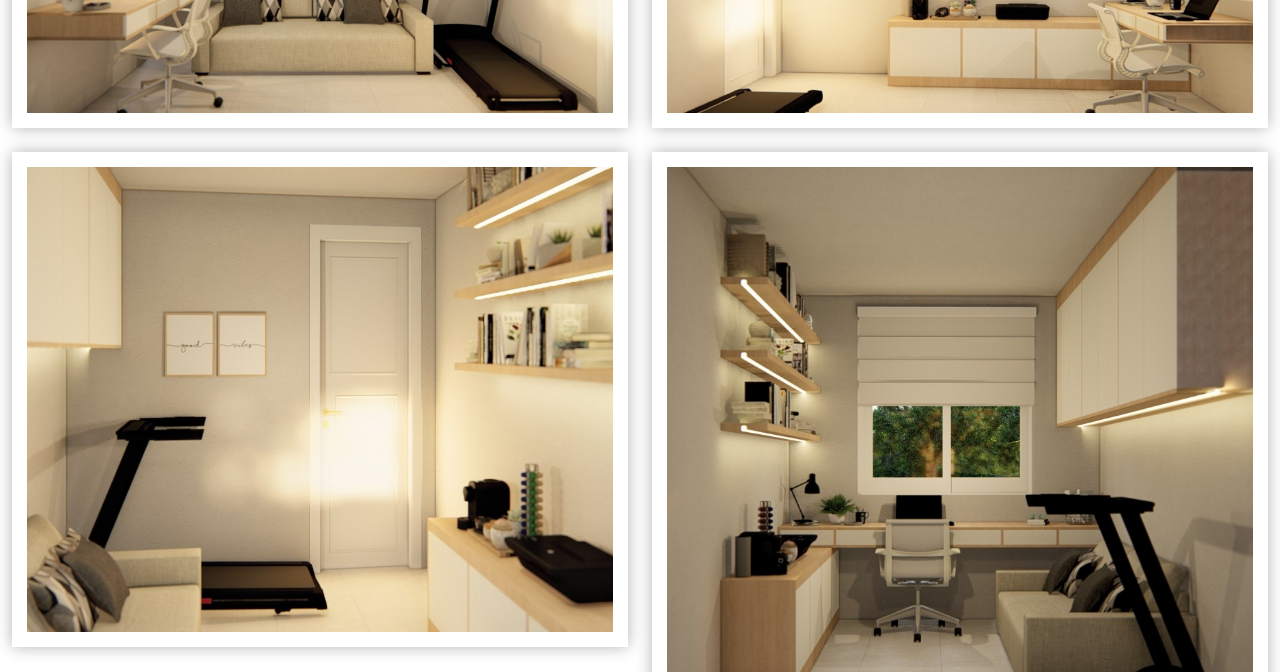
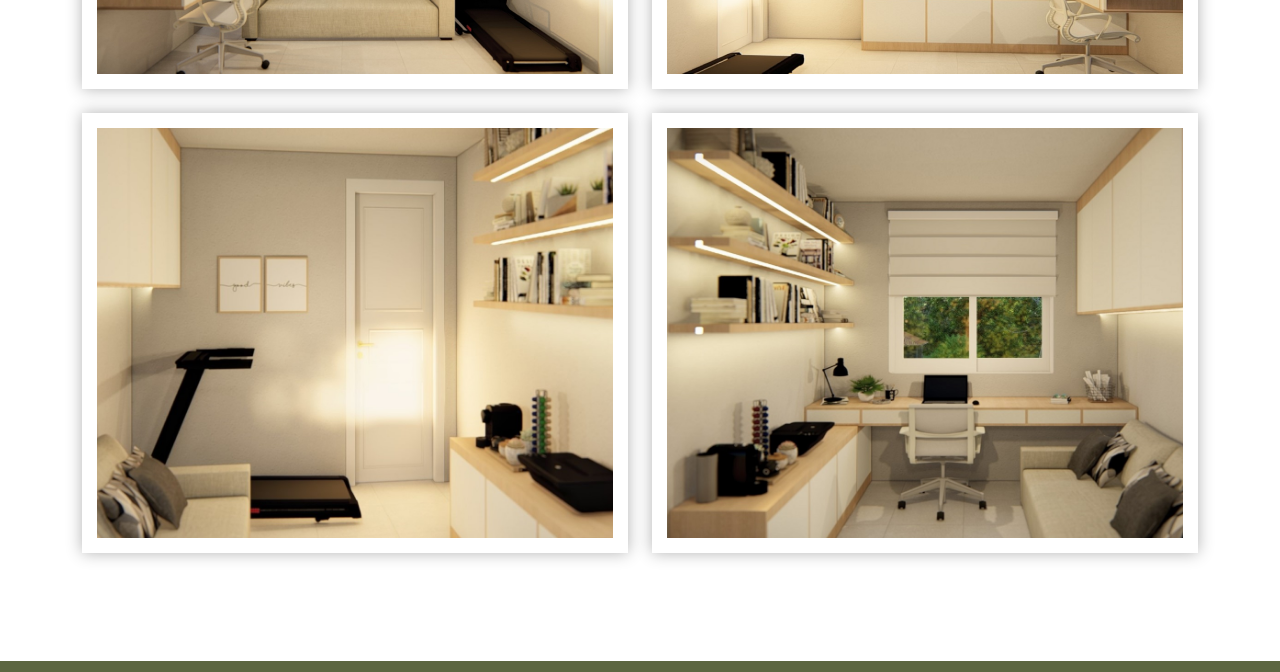
Before and after one commit to Hcerentini/siteLara, a plain HTML site: page projeto6.html in a window 1280 px wide. Shown: the part 1510-2182 px from the top of the page. Drawn offline with nearby package versions, Linux system fonts and the light colour scheme.

Commit message:
Correcoes modal

```diff
--- a/projeto6.html
+++ b/projeto6.html
@@ -90,11 +90,10 @@
 
     <!-- Projeto -->
     <section class="gallery min-vh-100">
-      <div class="container-fluid">
+      <div class="container-lg">
         <div class="col-12">
           <h2 class="title"> Projeto de Dormitório</h2>
         </div>
-        <div class="col 12">
           <!--tamanho das imagens -- ideal 640x960-->
             <div class="row gy-4 row-cols-1 row-cols-sm-2 row-cols-md-3">
                 <div class="col-12 col-md-12">
@@ -114,10 +113,9 @@
                 </div>
 
                 <div class="col-12 col-md-6">
-                  <img src="./imgs/RENATAAPTOPINHEIRO_projeto quarto RENDERS_4 - Photo.jpg" alt="projeto 4" class="gallery-item">
+                  <img src="./imgs/RENATAAPTOPINHEIRO_projeto quarto RENDERS_5r - Photo.jpg" alt="projeto 4" class="gallery-item">
                 </div>
             </div>
-        </div>
       </div>
     </section>
   <!-- Modal -->
```
Also changed, not shown: imgs/RENATAAPTOPINHEIRO_projeto quarto RENDERS_5r - Photo.jpg (added).
